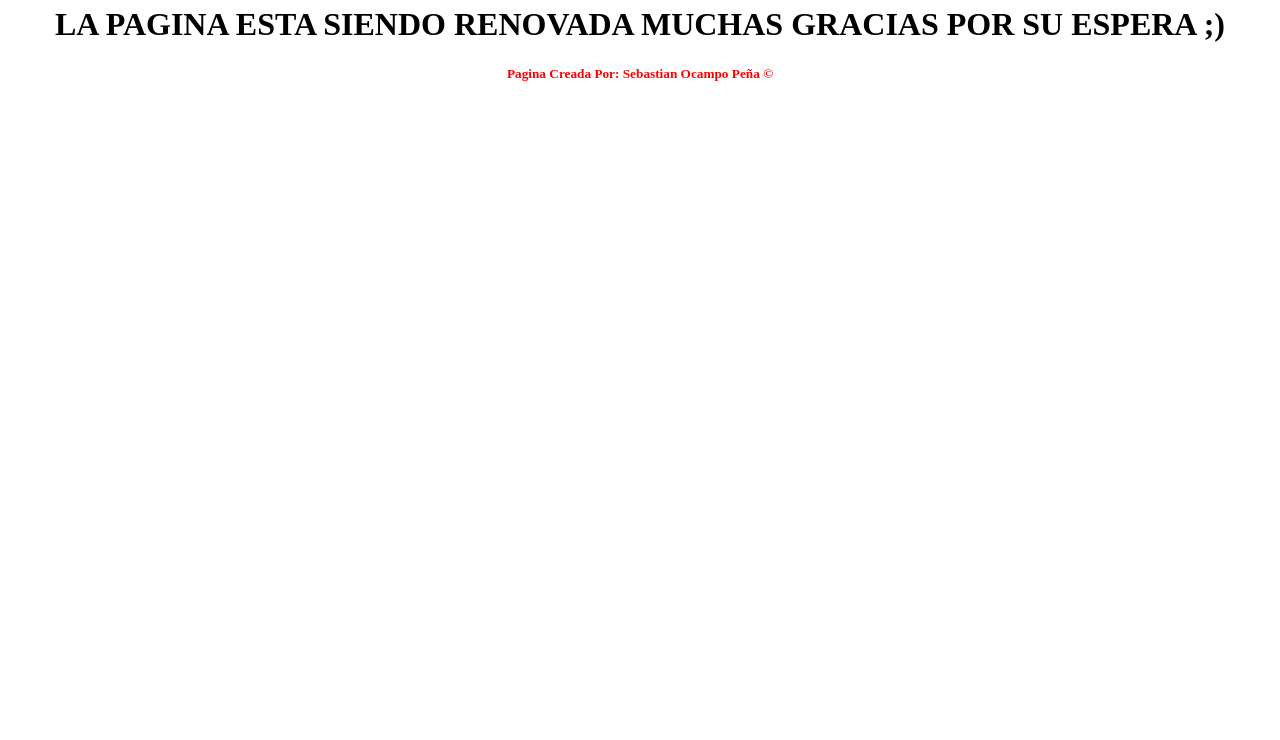
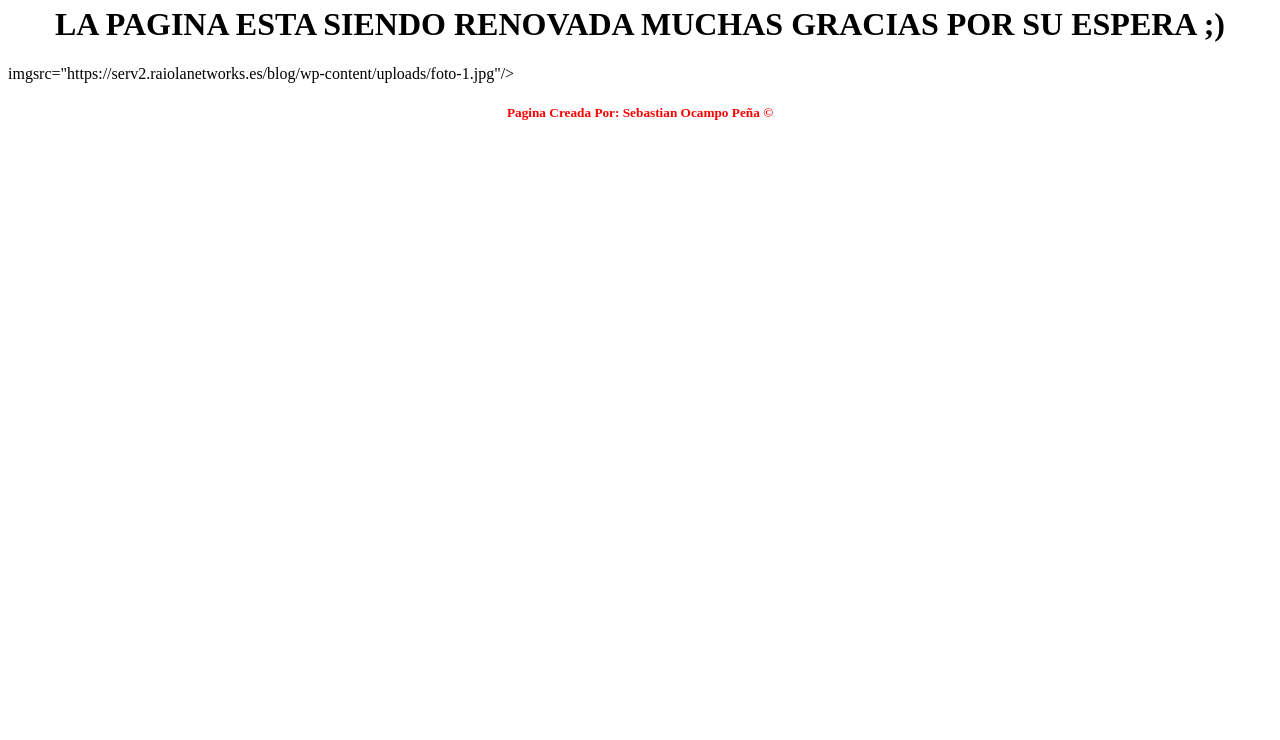
Before and after one commit to sebasoplaarboleda/musica, a plain HTML site: page index.html in a window 1280 px wide. Shown: the part 60-800 px from the top of the page. Drawn offline with Linux system fonts and the light colour scheme.

Commit message:
Update index.html

```diff
--- a/index.html
+++ b/index.html
@@ -1,8 +1,9 @@
 <html>
 <body>
-<title>La Mejor Musica</title>
+<title>Nos estamos renovando</title>
 <center><h1>Bienvenidos</h1></center>
     <center><h1>LA PAGINA ESTA SIENDO RENOVADA MUCHAS GRACIAS POR SU ESPERA ;)</center></h1>
+    imgsrc="https://serv2.raiolanetworks.es/blog/wp-content/uploads/foto-1.jpg"/>
     <center><h5><font color="RED">Pagina Creada Por: Sebastian Ocampo Peña ©</h5></font></center>
 </html>
 </body>
```
